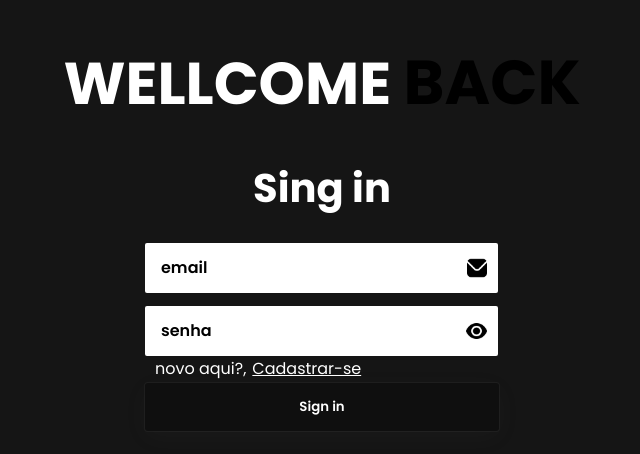
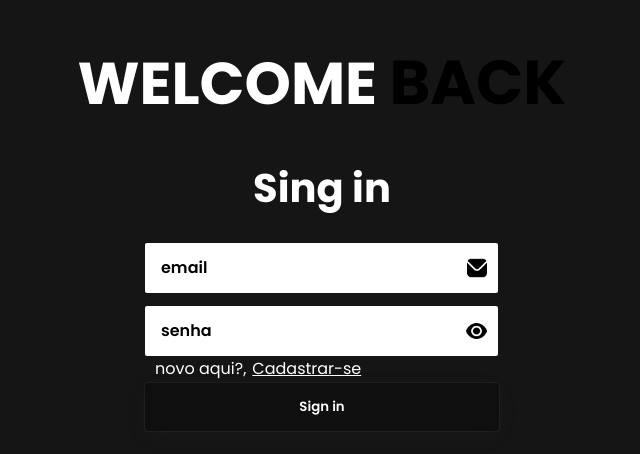
Before and after one commit to ItsAncapMaster/TasksForgeV01-to-do-list-vercel-deploy, a Vue app in the folder to-do-list/: page /login in a window 1280 px wide. Shown: the part 142-596 px from the top of the page, without its empty margins (318-958 px from the left). Built offline with nearby package versions, Linux system fonts and the light colour scheme; a web font is replaced by a local one.

Commit message:
new login page

```diff
--- a/to-do-list/src/router/login.vue
+++ b/to-do-list/src/router/login.vue
@@ -3,7 +3,7 @@
 
         <div class="container">
 
-        <h1 id="title">WELLCOME <span style="color: black; font-size: 62px ;">BACK</span></h1>
+        <h1 id="title">WELCOME <span style="color: black; font-size: 62px ;">BACK</span></h1>
 
         <h2 id="subtitle">Sing in</h2>
 
```
